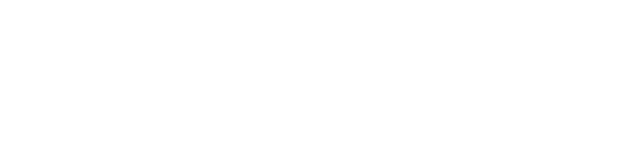
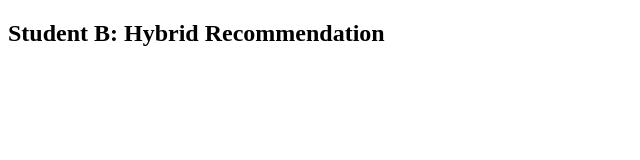
Before and after one commit to alyonazabel/IS424Activity, a plain HTML site: page index.html in a window 1280 px wide. Shown: the whole page, without its empty margins (0-640 px from the left). Drawn offline with Linux system fonts and the light colour scheme.

Commit message:
added h2 recommendation

```diff
--- a/index.html
+++ b/index.html
@@ -1,9 +1,11 @@
 <!doctype html>
 <html lang="en">
-  <head>
-    <meta charset="UTF-8" />
-    <meta name="viewport" content="width=device-width, initial-scale=1.0" />
-    <title>Document</title>
-  </head>
-  <body></body>
+    <head>
+        <meta charset="UTF-8" />
+        <meta name="viewport" content="width=device-width, initial-scale=1.0" />
+        <title>Document</title>
+    </head>
+    <body>
+        <h2>Student B: Hybrid Recommendation</h2>
+    </body>
 </html>
```
